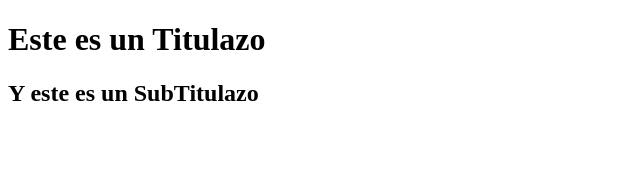
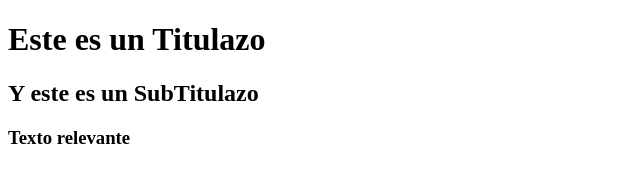
Before and after one commit to kaizerchief/GitHello, a plain HTML site: page index.html in a window 1280 px wide. Shown: the whole page, without its empty margins (0-640 px from the left). Drawn offline with Linux system fonts and the light colour scheme.

Commit message:
Se agrego un texto relevante

```diff
--- a/index.html
+++ b/index.html
@@ -8,5 +8,6 @@
 <body>
     <h1>Este es un Titulazo</h1>
     <h2>Y este es un SubTitulazo</h2>
+    <h3>Texto relevante</h3>
 </body>
 </html>
```
